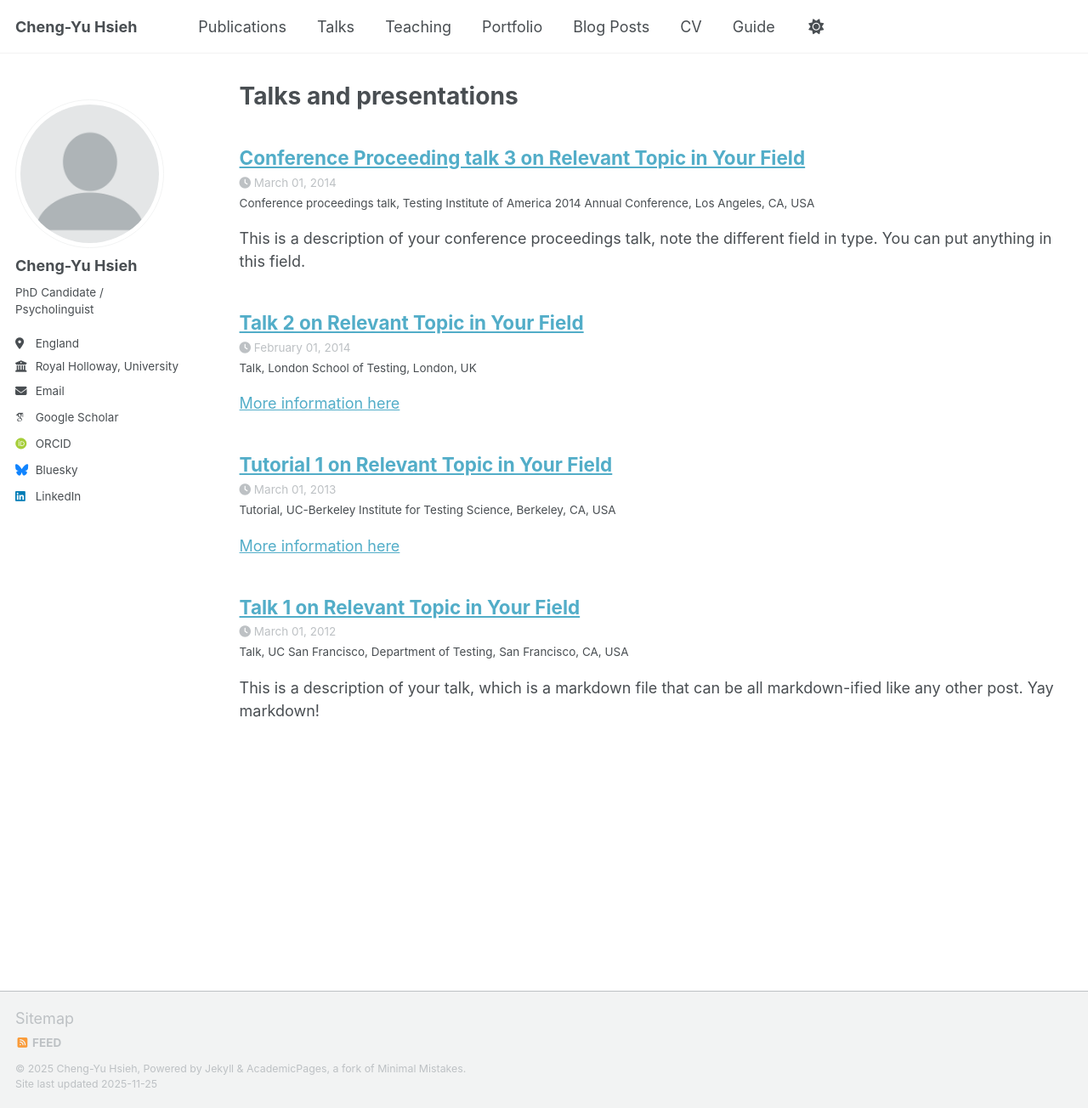
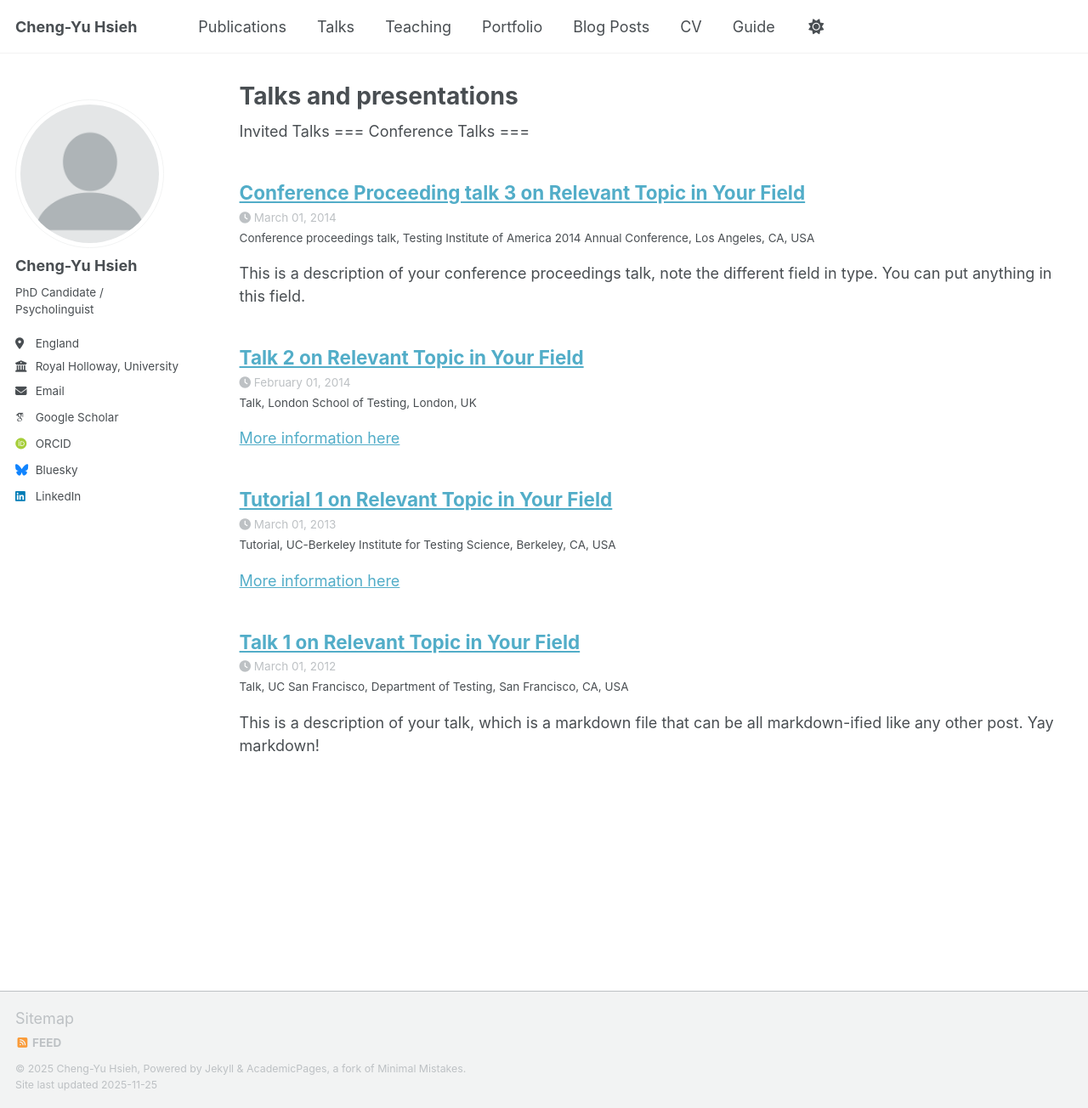
Before and after one commit to cyhsieh-psy/cyhsieh-psy.github.io, a Jekyll site: the page built from _pages/talks.html, in a window 1280 px wide and 1304 px high. Shown: the whole window at 85% size. Built offline with Jekyll 4.4.1, drawn with Linux system fonts in a browser that asks for light colours; some web fonts are replaced; a script that is not in the unit is left out; a file with an impossible date is left out.

Commit message:
Update talks.html

```diff
--- a/_pages/talks.html
+++ b/_pages/talks.html
@@ -4,7 +4,11 @@ title: "Talks and presentations"
 permalink: /talks/
 author_profile: true
 ---
+Invited Talks
+===
 
+Conference Talks
+===
 {% if site.talkmap_link == true %}
 
 <p style="text-decoration:underline;"><a href="/talkmap.html">See a map of all the places I've given a talk!</a></p>
```
